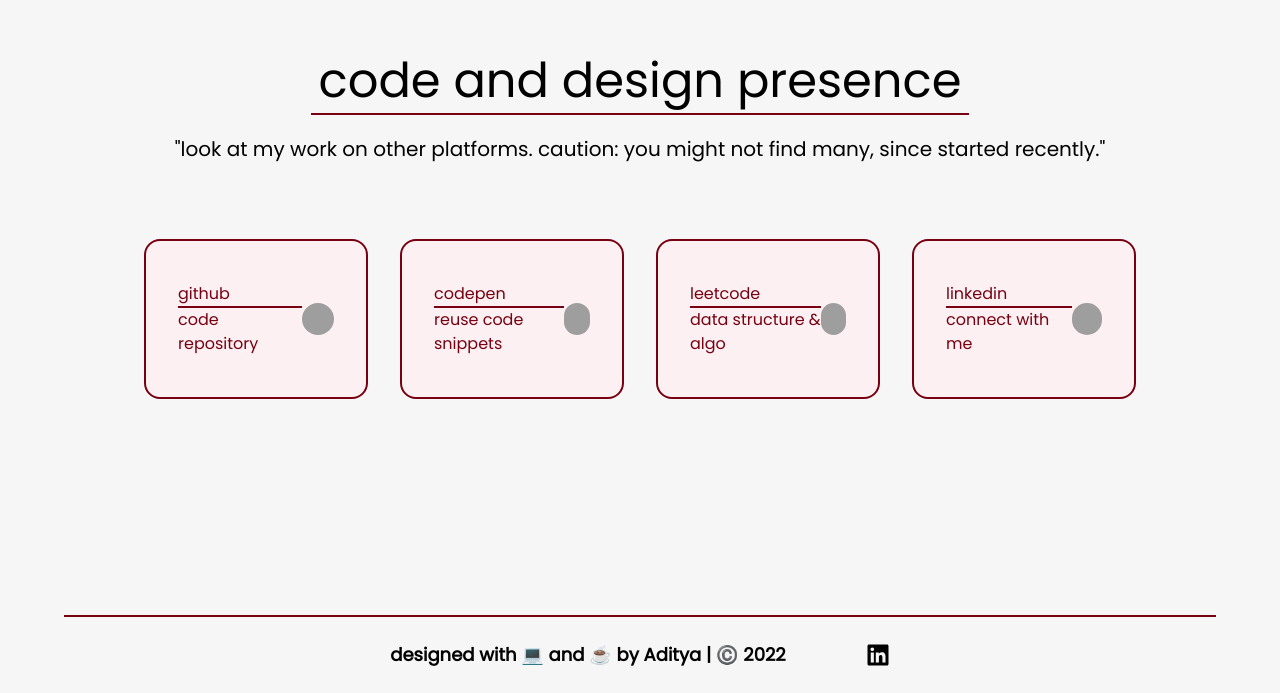
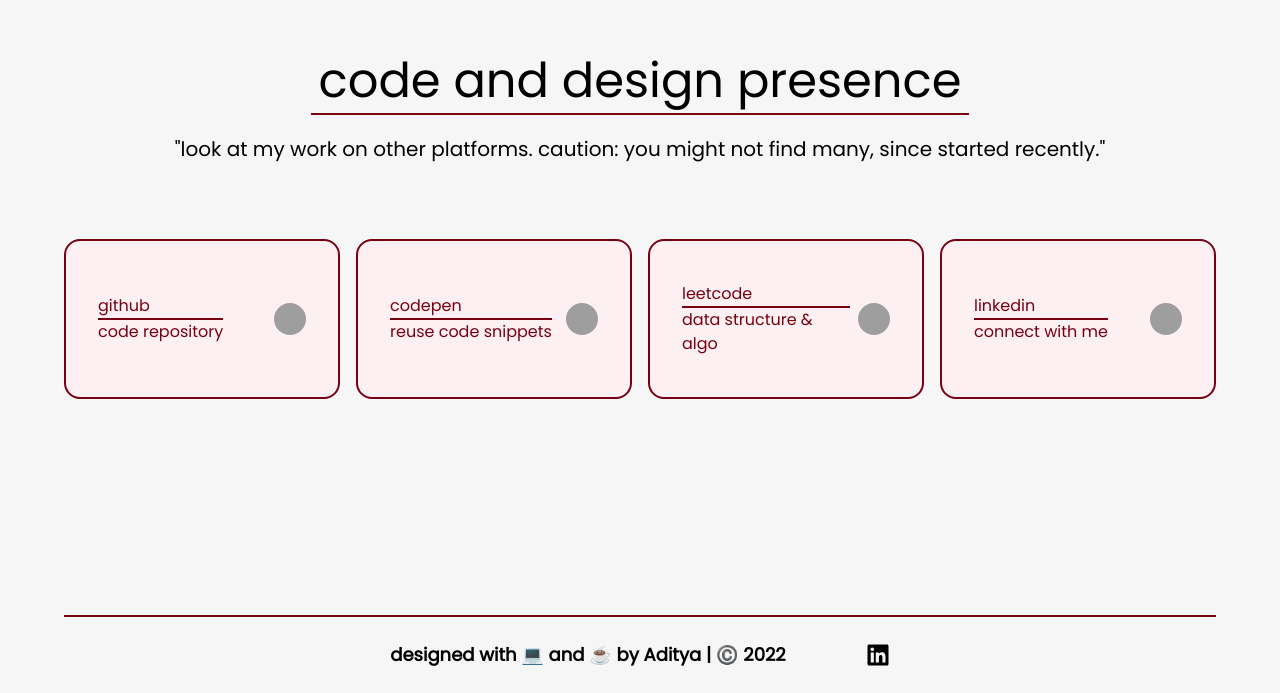
Before and after one commit to iamadityamall/personal-portfolio, a React (Create React App) app: page / in a window 1280 px wide. Shown: the part 5405-6098 px from the top of the page. Built offline with nearby package versions, Linux system fonts and the light colour scheme; grey boxes are pictures that could not be loaded.

Commit message:
social section updated

```diff
--- a/src/components/Home/SocialSection.jsx
+++ b/src/components/Home/SocialSection.jsx
@@ -5,13 +5,15 @@
 const SocialSection = () => {
   return (
     <section id="social" className='border-t-2 border-darkPurple space-y-10 flex flex-col h-screen justify-center'>
+
         {/* heading and info */}
         <div className='flex flex-col items-center text-center font-Poppins p-4'>
             <h1 className='text-xl p-2 xl:text-5xl border-b-2 border-darkPurple'>code and design presence</h1>
             <p className='xl:text-xl xl:p-5'>"look at my work on other platforms. caution: you might not find many, since started recently."</p>
         </div>
+
         {/* map through links */}
-        <div className='grid grid-col-1 gap-y-4 px-4 xl:grid xl:grid-cols-4 xl:gap-8 xl:w-[80vw] xl:mx-auto'>
+        <div className='grid grid-col-1 gap-4 sm:grid-cols-2 md:grid-cols-3 lg:grid lg:grid-cols-4'>
             {socialLinks.map((socialLink) => {
                 const {id} = socialLink;
                 return <SocialCards key={id} {...socialLink}/>
--- a/src/components/SocialCards.jsx
+++ b/src/components/SocialCards.jsx
@@ -6,7 +6,7 @@
       href={url}
       target="_blank"
       rel="noreferrer"
-      className="flex mx-auto p-8 w-full h-20 justify-between items-center rounded-2xl bg-secondary text-darkPurple font-Poppins hover:bg-darkPurple/60 hover:text-white xl:h-[20vh] border-2 border-darkPurple"
+      className="flex p-8 justify-between items-center rounded-2xl bg-secondary text-darkPurple font-Poppins hover:bg-darkPurple/60 hover:text-white xl:h-[20vh] border-2 border-darkPurple md:space-x-2"
     >
       <div className="flex flex-col ">
         <h1 className="border-b-2 border-darkPurple">{name}</h1>
```
